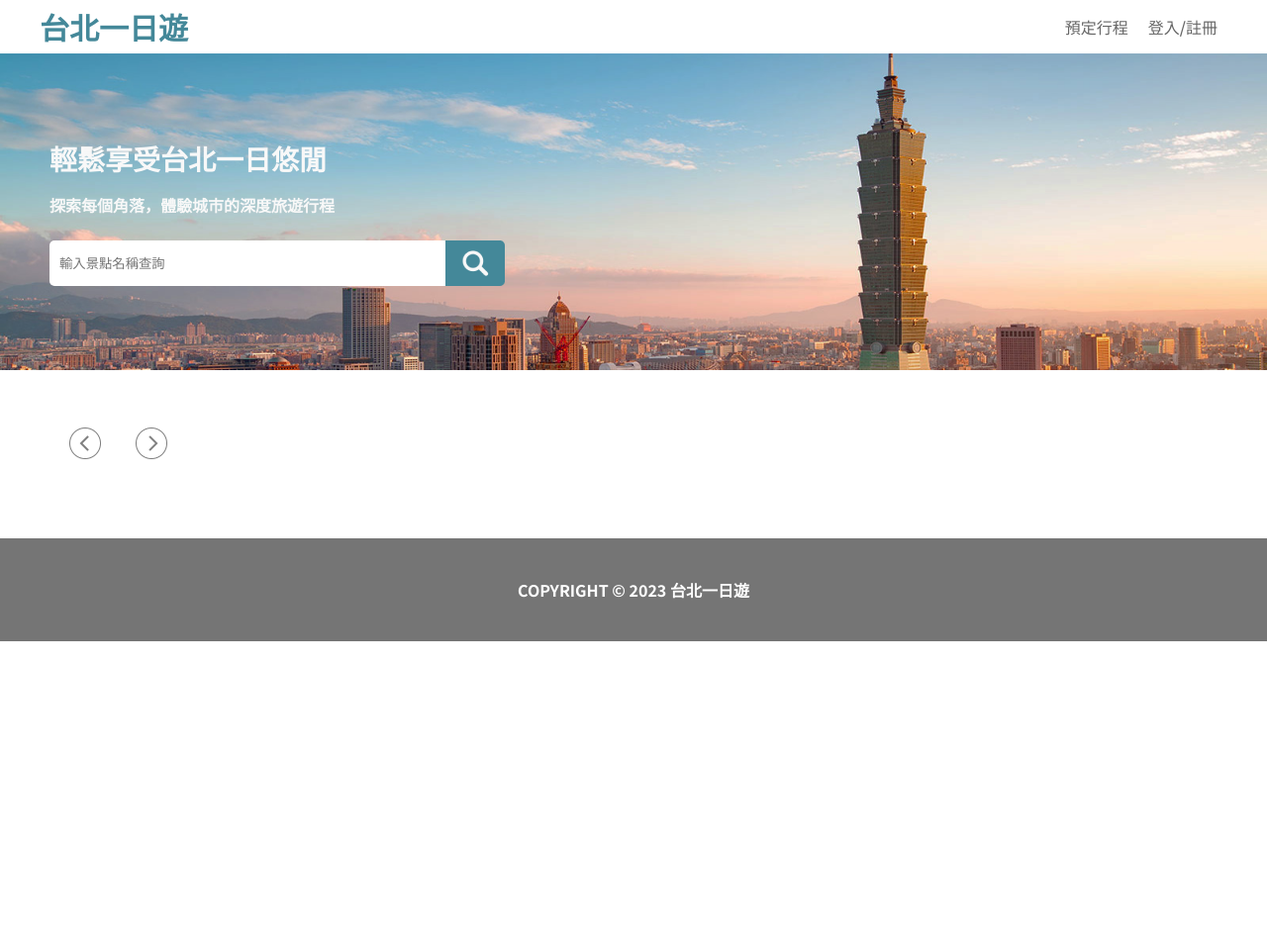
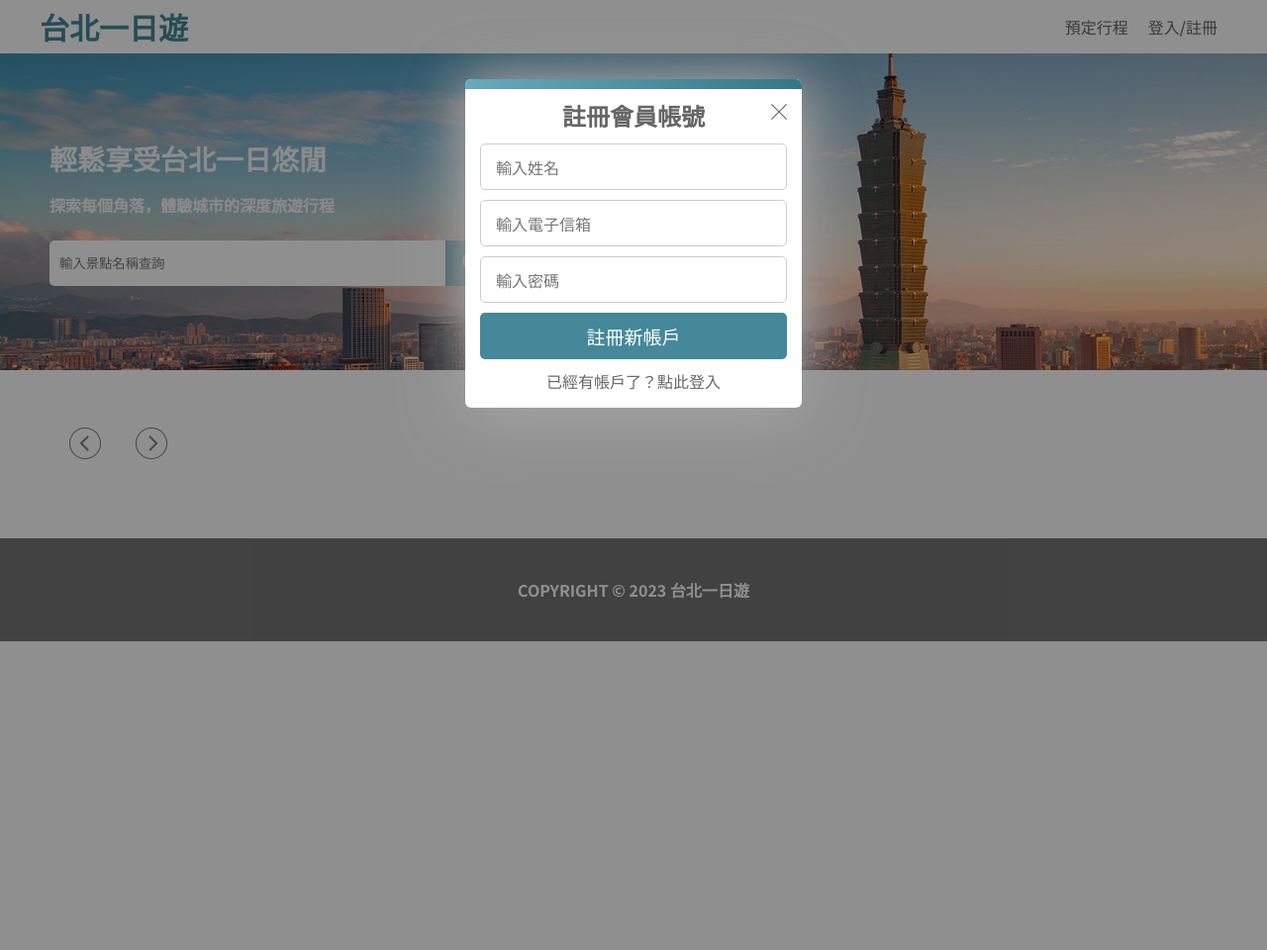
Before and after one commit to nihclil/taipei-day-trip, a Flask app: page / in a window 1280 px wide. Shown: the whole page at 99% size. Run offline with Flask 3, Linux system fonts and the light colour scheme; data that the repository does not hold is empty; some web fonts are replaced.

Commit message:
add sign up modal

```diff
--- a/static/index.css
+++ b/static/index.css
@@ -108,8 +108,8 @@ header {
   cursor: pointer;
 }
 
-.modal-signin {
-  display: none;
+.modal {
+  /* display: none; */
   position: fixed;
   z-index: 1;
   padding-top: 100px;
@@ -121,10 +121,8 @@ header {
   background-color: rgba(0, 0, 0, 0.25);
 }
 
-.signin__container {
+.modal__container {
   box-sizing: border-box;
-  width: 340px;
-  height: 275px;
   border-radius: 6px;
   background-color: #ffffff;
   position: fixed;
@@ -134,7 +132,17 @@ header {
   box-shadow: 0px 4px 60px 0px #aaaaaa;
 }
 
-.signin__border {
+.signin__container {
+  width: 340px;
+  height: 275px;
+}
+
+.signup__container {
+  width: 340px;
+  height: 332px;
+}
+
+.modal__border {
   border-top-left-radius: 6px;
   border-top-right-radius: 6px;
   height: 10px;
@@ -142,22 +150,31 @@ header {
 }
 
 .signin__content {
-  margin: 15px;
   width: 310px;
   height: 235px;
+}
+
+.signup__content {
+  width: 310px;
+  height: 292px;
+}
+
+.modal__content {
+  margin: 15px;
   display: flex;
   flex-direction: column;
   position: relative;
 }
 
-.signin__close {
+.modal__close {
   position: absolute;
   top: 0;
   right: 0;
   cursor: pointer;
 }
 
-.signin__title {
+.modal__title {
+  box-sizing: border-box;
   width: 310px;
   height: 27px;
   font-family: Noto Sans TC;
@@ -166,9 +183,10 @@ header {
   line-height: 24px;
   color: #666666;
   text-align: center;
+  margin-bottom: 15px;
 }
 
-.signin__input {
+.modal__input {
   font-family: Noto Sans TC;
   font-weight: 500;
   font-size: 16px;
@@ -179,17 +197,10 @@ header {
   width: 310px;
   height: 47px;
   padding: 15px;
+  margin-bottom: 10px;
 }
 
-.signin__email {
-  margin-top: 15px;
-}
-
-.signin__password {
-  margin-top: 10px;
-}
-
-.signin__button {
+.modal__button {
   box-sizing: border-box;
   padding: 10px 20px;
   border-radius: 5px;
@@ -201,10 +212,9 @@ header {
   background-color: #448899;
   width: 310px;
   height: 47px;
-  margin-top: 10px;
 }
 
-.signin__prompt {
+.modal__prompt {
   font-family: Noto Sans TC;
   font-weight: 500;
   font-size: 16px;
--- a/templates/index.html
+++ b/templates/index.html
@@ -53,26 +53,51 @@
     </div>
 
     <main>
-      <div class="modal-signin">
-        <div class="signin__container">
-          <div class="signin__border"></div>
-          <div class="signin__content">
-            <button class="signin__close button">
+      <div class="modal">
+        <div class="signin__container modal__container">
+          <div class="modal__border"></div>
+          <div class="modal__content signin__content">
+            <button class="modal__close signin__close button">
               <img src="static/icon_close.png" />
             </button>
-            <p class="signin__title">登入會員帳號</p>
+            <p class="modal__title">登入會員帳號</p>
             <input
               type="email"
               placeholder="輸入電子信箱"
-              class="signin__email signin__input"
+              class="modal__input"
             />
             <input
               type="password"
               placeholder="輸入密碼"
-              class="signin__password signin__input"
+              class="modal__input"
             />
-            <button class="signin__button button">登入帳戶</button>
-            <p class="signin__prompt">還沒有帳戶？點此註冊</p>
+            <button class="modal__button button">登入帳戶</button>
+            <p class="modal__prompt">還沒有帳戶？點此註冊</p>
+          </div>
+        </div>
+      </div>
+
+      <div class="modal">
+        <div class="signup__container modal__container">
+          <div class="modal__border"></div>
+          <div class="modal__content signup__content">
+            <button class="modal__close signup__close button">
+              <img src="static/icon_close.png" />
+            </button>
+            <p class="modal__title">註冊會員帳號</p>
+            <input type="text" placeholder="輸入姓名" class="modal__input" />
+            <input
+              type="email"
+              placeholder="輸入電子信箱"
+              class="modal__input"
+            />
+            <input
+              type="password"
+              placeholder="輸入密碼"
+              class="modal__input"
+            />
+            <button class="modal__button button">註冊新帳戶</button>
+            <p class="modal__prompt">已經有帳戶了？點此登入</p>
           </div>
         </div>
       </div>
```
